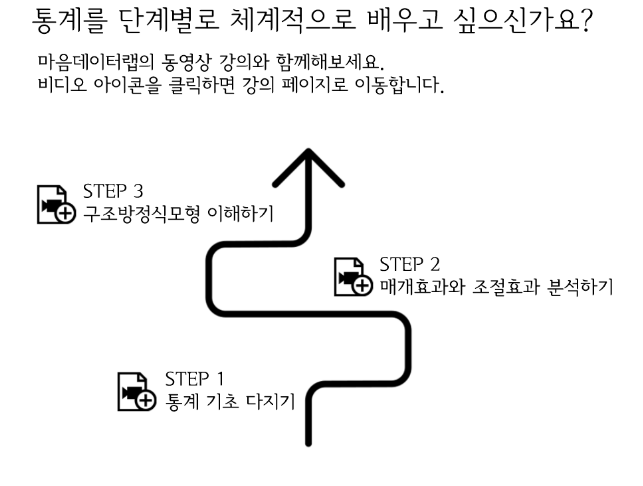
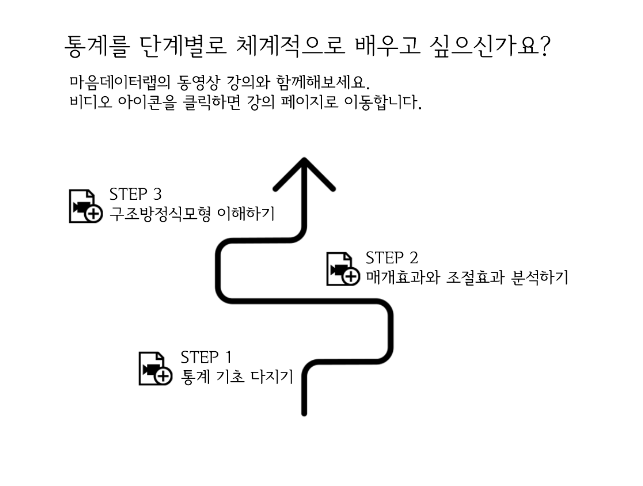
Before and after one commit to jinsil-sincere/image_mylecture, a plain HTML site: page index.html in a window 1280 px wide. Shown: the whole page, without its empty margins (318-961 px from the left). Drawn offline with Linux system fonts and the light colour scheme.

Commit message:
Update index.html

```diff
--- a/index.html
+++ b/index.html
@@ -8,17 +8,14 @@
 </head>
 <body>
   <div style="max-width:600px; width:100%; margin:0 auto; position:relative; line-height:0;">
-    <img src="mylecture.png" style="width:100%; height:auto; display:block;">
+    <img src="mylecture3.png" style="width:100%; height:auto; display:block;">
 
-    <!-- STEP 3 -->
     <a href="https://maumdatalab.liveklass.com/classes/214836" target="_blank"
        style="position:absolute; left:3%; top:37%; width:40%; height:12%; display:block;"></a>
 
-    <!-- STEP 2 -->
     <a href="https://maumdatalab.liveklass.com/classes/211608" target="_blank"
        style="position:absolute; left:50%; top:55%; width:47%; height:12%; display:block;"></a>
 
-    <!-- STEP 1 -->
     <a href="https://maumdatalab.liveklass.com/classes/163466" target="_blank"
        style="position:absolute; left:15%; top:80%; width:31%; height:12%; display:block;"></a>
   </div>
```
